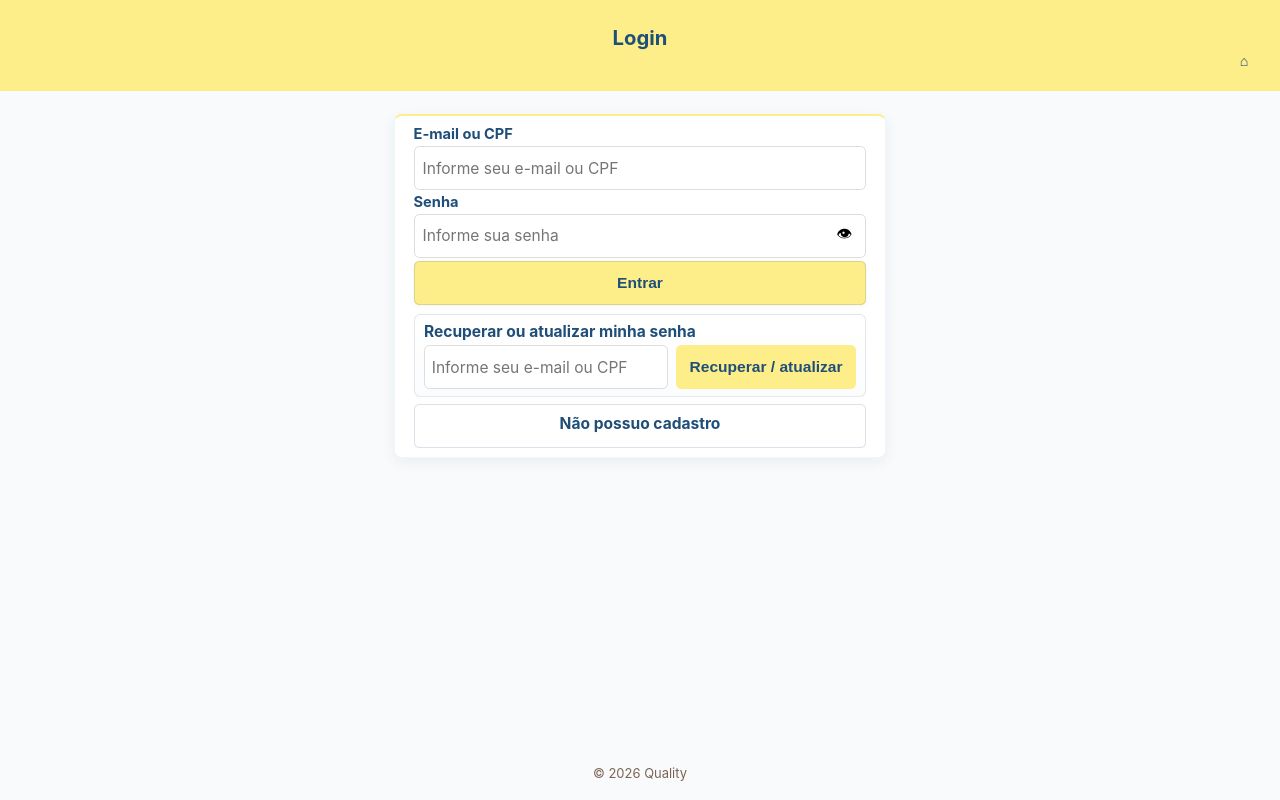
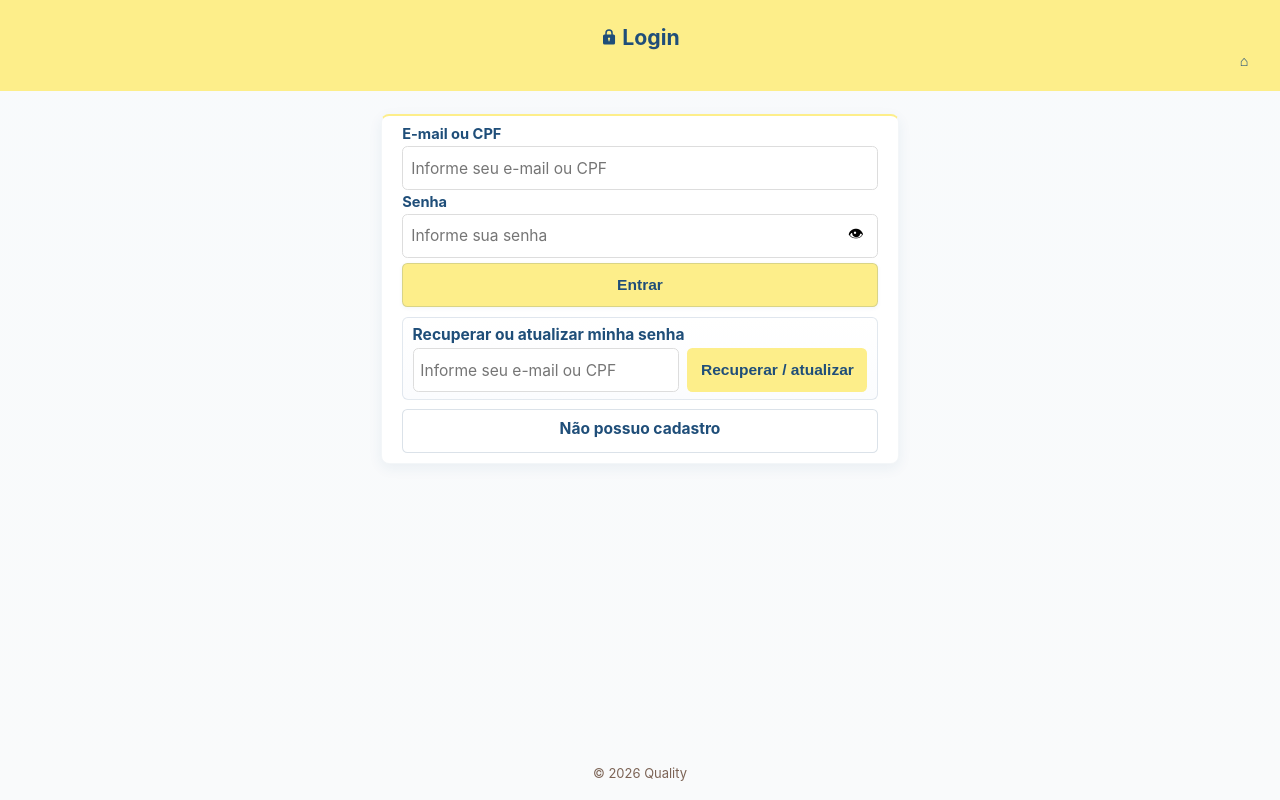
Before and after one commit to AAMartins25/plataforma-clean, a plain HTML site: page site-html/login.html in a window 1280 px wide. Drawn offline with Linux system fonts and the light colour scheme.

Commit message:
style: ajustar apresentação da página de login

```diff
--- a/site-html/css/login.css
+++ b/site-html/css/login.css
@@ -8,7 +8,14 @@
 .login-page label { font-size: 1.253333rem; line-height: 1.35; }
 .login-page .assunto h3 { font-size: 1.333333rem; line-height: 1.35; }
 /* Preserva a caixa de linha e o centro do título ao ajustar somente a fonte. */
-.login-page .ro-header-titles h1 { font-size: 1.875rem; line-height: 2.166667rem; }
+.login-page .ro-header-titles h1 {
+  display: inline-flex;
+  align-items: center;
+  gap: 0.375rem;
+  font-size: 1.96875rem;
+  line-height: 2.166667rem;
+}
+.login-page .login-cadeado { width: 0.85em; height: 0.85em; flex: none; }
 .login-page input,
 .login-page button,
 .login-page .btn { font-size: 1.333333rem; }
@@ -25,16 +32,16 @@
 /* Remove o espaço reservado ao nome quando não há usuário identificado. */
 .login-page header.ro-header { padding: 0.375rem 1.5rem !important; }
 .login-page:not(:has(.ro-header-identity)) .ro-header-titles { padding-top: 0; }
-.login-page main.container { flex: 0 0 auto; padding-bottom: 0; }
+.login-page main.container { flex: 0 0 auto; padding-bottom: 0; max-width: 49.78125rem; }
 .login-page > footer { margin-top: auto; font-size: 1.2rem; }
-.login-page .card { margin-bottom: 0; padding: 0.875rem 1.75rem; }
+.login-page .card { margin-bottom: 0; padding: 0.875rem 1.8375rem; }
 .login-page #formLogin .list { gap: 0.25rem; }
-.login-page #formLogin .btn { margin-top: 0; }
+.login-page #formLogin .btn { margin-top: 0.25rem; }
 .login-page .assunto { margin-top: 0.875rem !important; padding: 0.625rem 0.875rem; }
 .login-page .assunto h3 { margin-bottom: 0.375rem; }
 .login-page .login-recovery-fields { margin-top: 0.375rem !important; }
 .login-page :is(#msg, #msgRecuperarSenha):empty { display: none; }
-.login-page #areaNaoPossuoCadastro { margin-top: 0.625rem !important; }
+.login-page #areaNaoPossuoCadastro { margin-top: 0.875rem !important; }
 .login-page #areaNaoPossuoCadastro .btn { margin-top: 0; }
 
 /* Dimensões mínimas independentes da escala para todos os controles. */
@@ -63,6 +70,7 @@
 }
 @media (max-width: 600px) {
   /* A largura disponível tem prioridade sobre o fator de compactação. */
+  .login-page main.container { padding-inline: 8px; }
   .login-page .card { padding: 1.25rem; }
   .login-page .assunto { padding: 1rem; }
   .login-page .assunto .btn { width: 100%; margin-top: 0; }
--- a/site-html/login.html
+++ b/site-html/login.html
@@ -17,7 +17,7 @@
     href="css/style.css"
   >
   <script src="js/cabecalho.js?v=altura6-1" defer></script>
-  <link rel="stylesheet" href="css/login.css?v=4">
+  <link rel="stylesheet" href="css/login.css?v=5">
   <script src="js/rodape.js" defer></script>
 </head>
 
@@ -38,7 +38,7 @@
     >
       <h1
       >
-        Login
+        <svg class="login-cadeado" viewBox="0 0 24 24" aria-hidden="true" focusable="false"><path fill="currentColor" d="M7 9V7a5 5 0 0 1 10 0v2h1a2 2 0 0 1 2 2v9a2 2 0 0 1-2 2H6a2 2 0 0 1-2-2v-9a2 2 0 0 1 2-2h1Zm2 0h6V7a3 3 0 1 0-6 0v2Zm3 4a1.5 1.5 0 0 0-.75 2.8V18h1.5v-2.2A1.5 1.5 0 0 0 12 13Z"/></svg><span>Login</span>
       </h1>
     </div>
 
```
